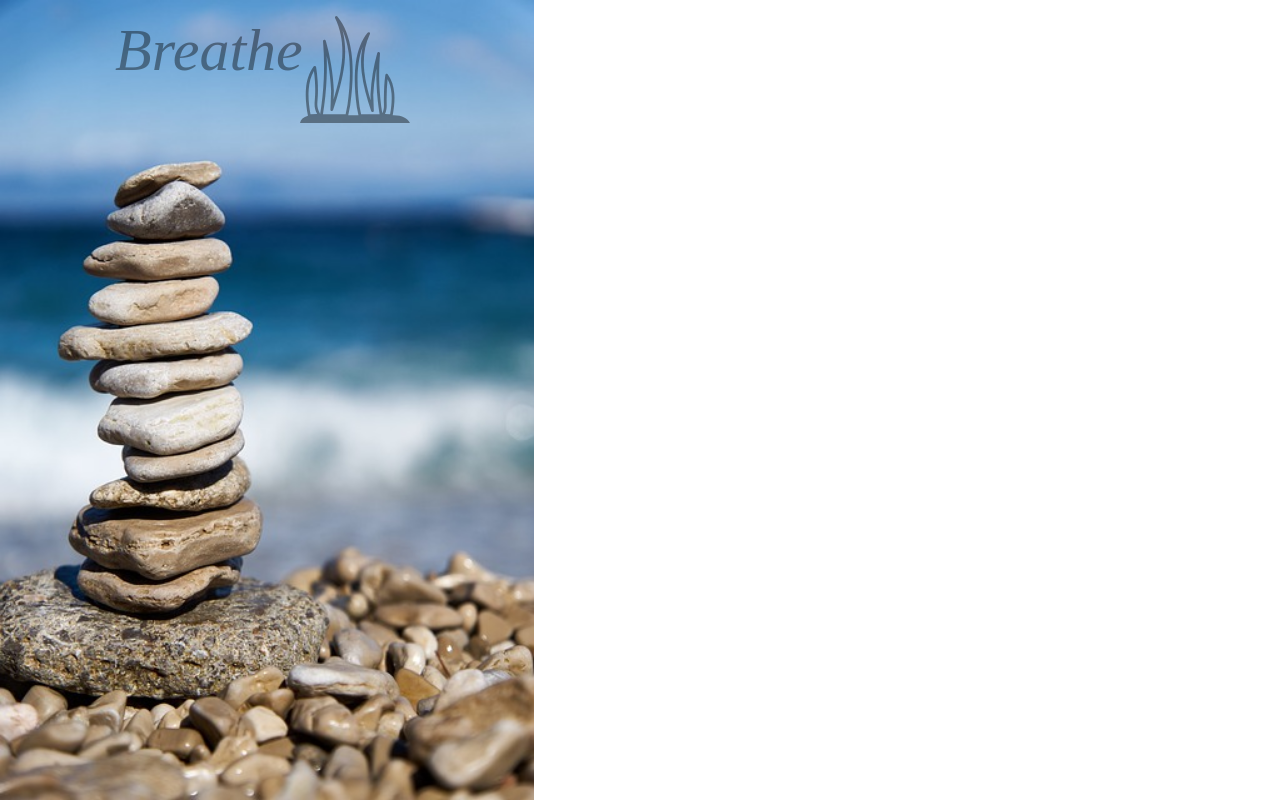
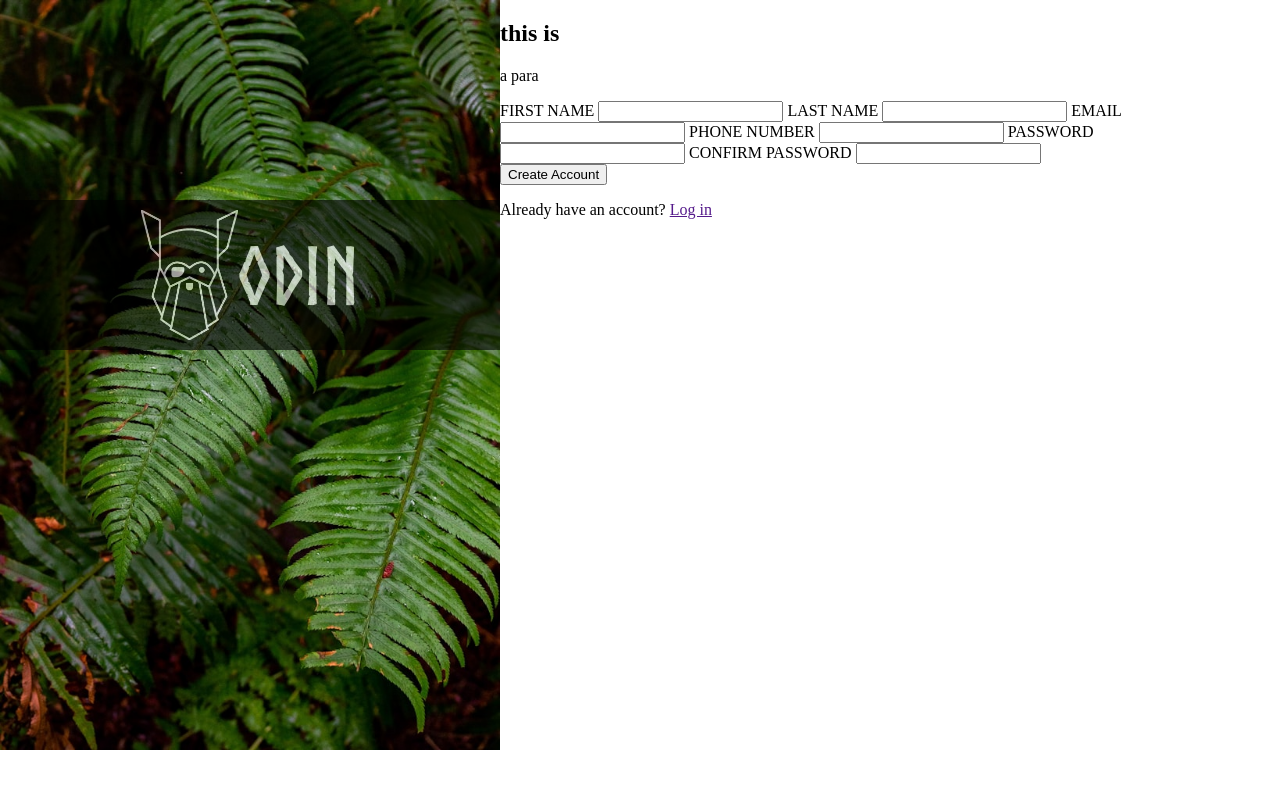
Before and after one commit to annalast1/sign-up-form, a plain HTML site: page index.html in a window 1280 px wide. Drawn offline with Linux system fonts and the light colour scheme.

Commit message:
Completed sidebar changes to match odin design

```diff
--- a/index.html
+++ b/index.html
@@ -7,12 +7,39 @@
     <title>Document</title>
 </head>
 <body>
-    <div class="images">
-        <img src="./images/stones-6546233_640.jpg" alt="rocks piled atop one another" id="stones">
+    <section class="images">
+        <img src="./images/halie-west-25xggax4bSA-unsplash.jpg" alt="green leaf" id="leaf">
         <div class="logo">
-            <img src="./svg/grass-icon.svg" alt="grass" id="grass">
-            <p id="phrase">Breathe</p>
+            <img src="./images/odin-lined.png" alt="odin-icon" id="icon">
+            <p class="phrase">ODIN</p>
         </div>
-    </div>
+    </section>
+    <section class="sign-up">
+        <div class="heading">
+            <h2>this is</h2>
+            <p>a para</p>
+        </div>
+        <form id="details">
+            <legend></legend>
+            <label for="first-name">FIRST NAME</label>
+            <input type="text" id="first-name">
+            <label for="last-name">LAST NAME</label>
+            <input type="text" id="last-name">
+            <label for="user_email">EMAIL</label>
+            <input type="email" id="user_email">
+            <label for="phone">PHONE NUMBER</label>
+            <input type="tel" id="phone">
+            <label for="pwd">PASSWORD</label>
+            <input type="password" id="pwd">
+            <label for="confirm">CONFIRM PASSWORD</label>
+            <input type="password" id="confirm">
+            </form>
+        <div class="footer">
+            <button form="details" type="submit">Create Account</button>
+            <p>Already have an account?
+            <a href="">Log in</a>
+            </p>
+        </div>
+    </section>
 </body>
 </html>
--- a/style.css
+++ b/style.css
@@ -1,44 +1,45 @@
 @font-face {
-    font-family: 'artisan_parisregular';
-    src: url('artisanparis-regular-webfont.woff2') format('woff2'),
-         url('artisanparis-regular-webfont.woff') format('woff');
+    font-family: 'norsebold';
+    src: url('./fonts/norse-bold-webfont.woff2') format('woff2'),
+         url('./fonts/norse-bold-webfont.woff') format('woff');
     font-weight: normal;
     font-style: normal;
 }
 
-body, p {
+:root {
+    box-sizing: border-box;
+}
+
+body {
     margin: 0;
     padding: 0;
-    box-sizing: border-box;
     display: flex;
 }
 
-/* Left sidebar - images and logo */
-.logo {
-    background-color: darkblue;
-    opacity: 0.4;
-}
-#grass {
-    position: fixed;
-    top: 2%;
-    left: 300px;
-    width: 110px;
-    height: auto;
+#leaf {
+   width: 500px;
 }
 
-#stones {
+.logo {
     position: fixed;
-    left: 0;
-    height: 100vh;
+    top: 25%;
+    background-color: #000;
+    opacity: 0.6;
+    height: 150px;
+    width: 500px;
+    display: flex;
+    justify-content: center;
+    align-items: center;
 }
 
-#phrase {
-    font-family: custom;
-    font-size: 60px;
-    position: fixed;
-    top: 2%;
-    left: 115px;
-    color: black;
-    font-style: italic;
-    font-weight: 300;
+#icon {
+    height: 130px;
 }
+
+.phrase {
+    font-family: norsebold, sans-serif;
+    font-size: 80px;
+    display: inline;
+    color: white;
+
+}
```
Also changed, not shown: fonts/artisanparis-regular-webfont.woff (deleted), fonts/artisanparis-regular-webfont.woff2 (deleted), fonts/norse-bold-webfont.woff (added), fonts/norse-bold-webfont.woff2 (added), images/halie-west-25xggax4bSA-unsplash.jpg (added), images/odin-lined.png (added), images/stones-6546233_640.jpg (deleted).
